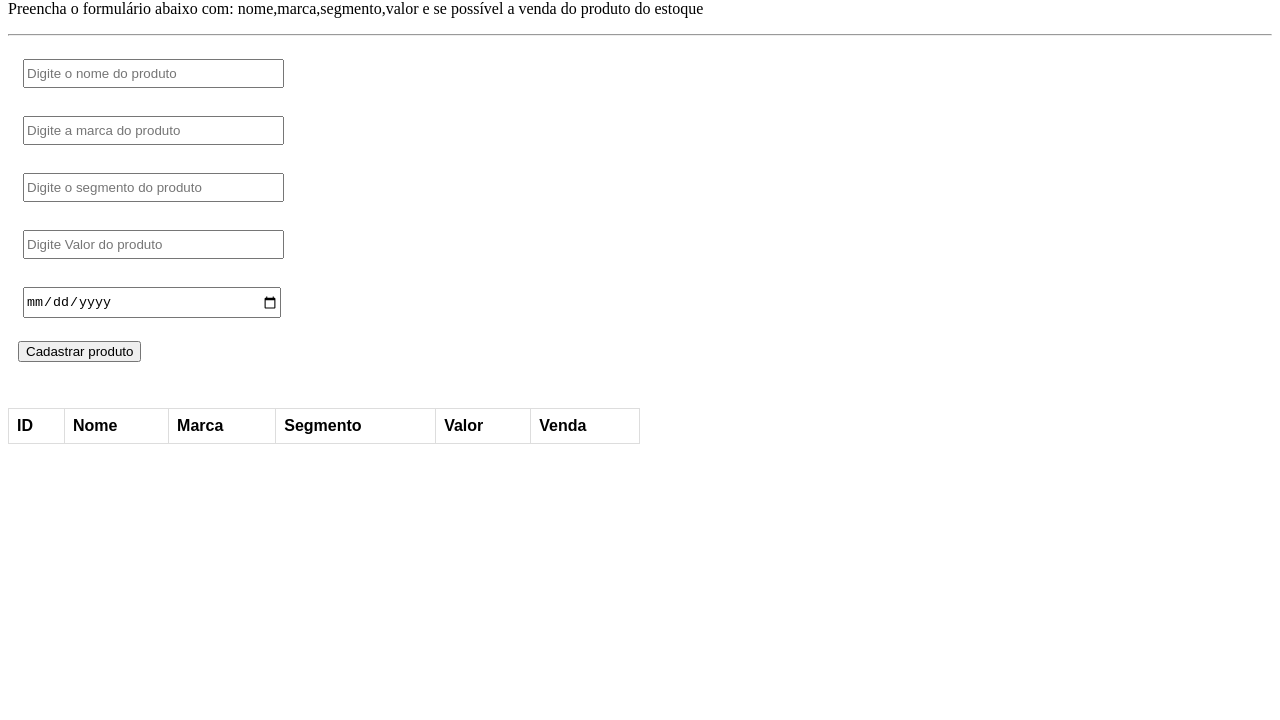
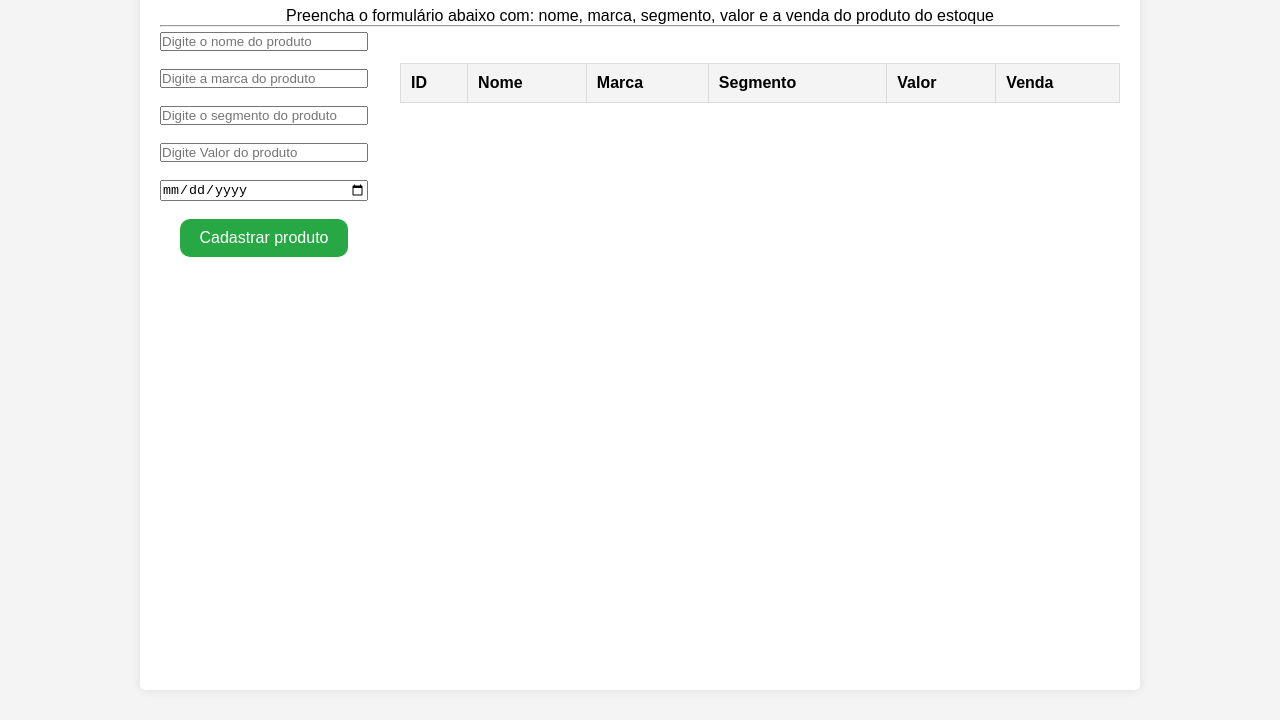
Before and after one commit to Luislima07/proj_pw-js, a plain HTML site: page exercícios/exercício1/index.html in a window 1280 px wide. Shown: the part 80-800 px from the top of the page. Drawn offline with Linux system fonts and the light colour scheme.

Commit message:
Exercício Finalizado

```diff
--- a/exercícios/exercício1/estilo.css
+++ b/exercícios/exercício1/estilo.css
@@ -1,32 +1,71 @@
-form{
-    font-family: Arial, Helvetica, sans-serif;
-    border-collapse: collapse;
-    width: 100%;
-    padding: 10px;
+* {
+    margin: 0;
+    padding: 0;
+    box-sizing: border-box;
 }
 
-input,label{
-    padding-bottom: 5px;
-    padding-top: 5px;
-    margin: 5px;
+body {
+    font-family: Arial, sans-serif;
+    display: flex;
+    justify-content: center;
+    align-items: space-between;
+    min-height: 95vh;
+    margin-top: 10px;
+    background-color: #f4f4f4;
+}
+
+.container {
+    width: 100%;
+    max-width: 1000px;
+    padding: 20px;
+    background-color: white;
+    box-shadow: 0 0 10px rgba(0, 0, 0, 0.1);
+    border-radius: 5px;
+    text-align: center;
+}
+
+h1 {
+    margin-bottom: 20px;
+}
+
+form {
+    margin-top: 5px;
+    margin-bottom: 30px;
+    flex: 1;
+    position: absolute;
 }
 
 input{
-    width: 20%;
+    width: 13rem;
 }
 
-table{
-    font-family: Arial, Helvetica, sans-serif;
+table {
+    width: 45rem;
     border-collapse: collapse;
-    width: 50%;
+    margin-bottom: 20px;
+    float: right;
+    flex: 2;
 }
 
-td,th{
+th, td {
     border: 1px solid #ddd;
+    padding: 10px;
     text-align: left;
-    padding: 8px;
+}
+thead {
+    background-color: #f4f4f4;
 }
 
-tr:nth-child(even){
-    background-color: #ddd;
+button {
+    padding: 10px 20px;
+    background-color: #28a745;
+    color: white;
+    border: none;
+    cursor: pointer;
+    font-size: 16px;
+    border-radius: 10px;
 }
+
+button:hover {
+    background-color: #218838;
+}
--- a/exercícios/exercício1/index.html
+++ b/exercícios/exercício1/index.html
@@ -8,8 +8,9 @@
     <link rel="icon" type="image/png" href="https://cdn-icons-png.flaticon.com/512/2945/2945865.png">
 </head>
 <body>
+    <div class="container">
         <h1>Controle de Estoque</h1>
-    <p>Preencha o formulário abaixo com: nome,marca,segmento,valor e se possível a venda do produto do estoque</p>
+        <p>Preencha o formulário abaixo com: nome, marca, segmento, valor e a venda do produto do estoque</p>
         <hr>
         <form id="tabelaForm">
             <input type="text" name="produto" id="produto" placeholder="Digite o nome do produto" required>
@@ -40,6 +41,7 @@
             <tbody>
             </tbody>
         </table>
+    </div>
     <script src="script.js"></script>
 </body>
 </html>
--- a/exercícios/exercício1/script.js
+++ b/exercícios/exercício1/script.js
@@ -33,7 +33,7 @@ function adicionarProduto(){
         celProduto.innerHTML = produto;
         celMarca.innerHTML = marca;
         celSegmento.innerHTML = segmento;
-        celValor.innerHTML =  valor;
+        celValor.innerHTML = `R$ ${valor}`;
         celVenda.innerHTML = venda;
 
         proximoId++
```
Lines whose indentation alone changed are shown as unchanged.
